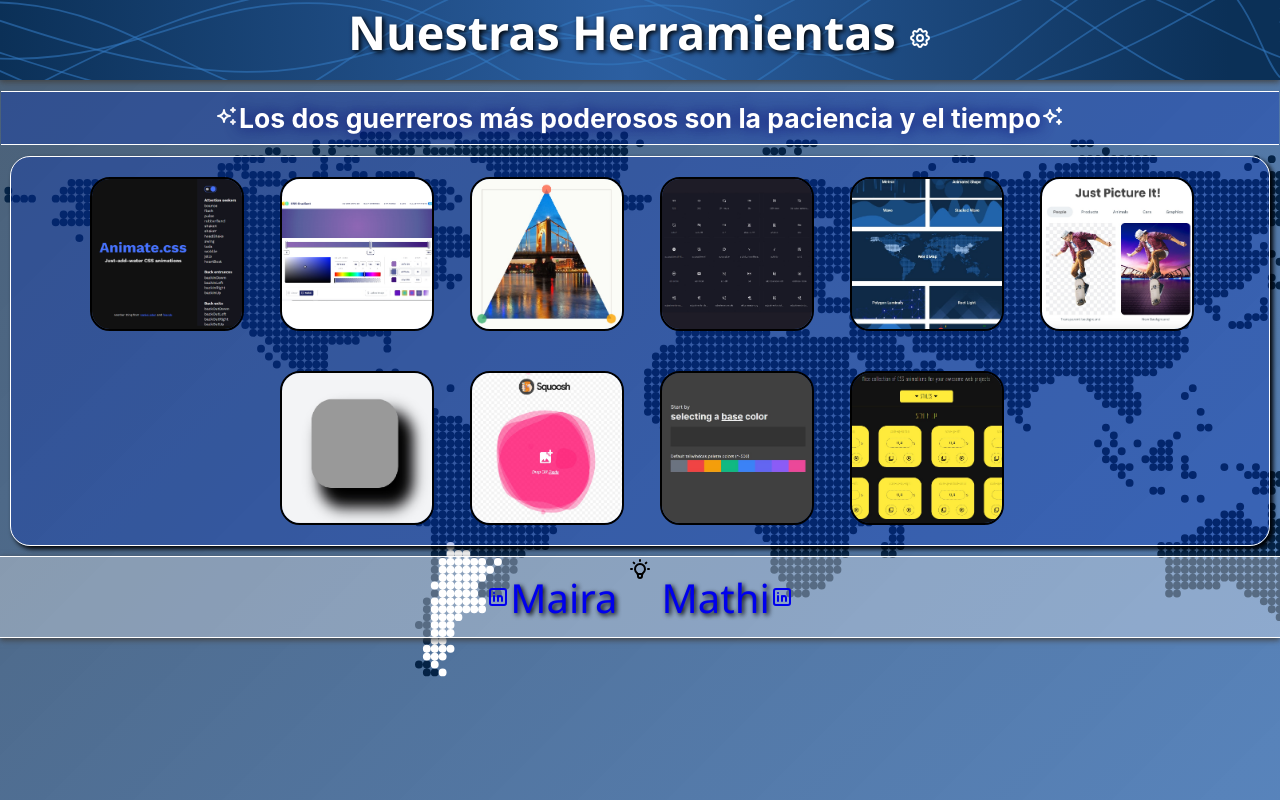
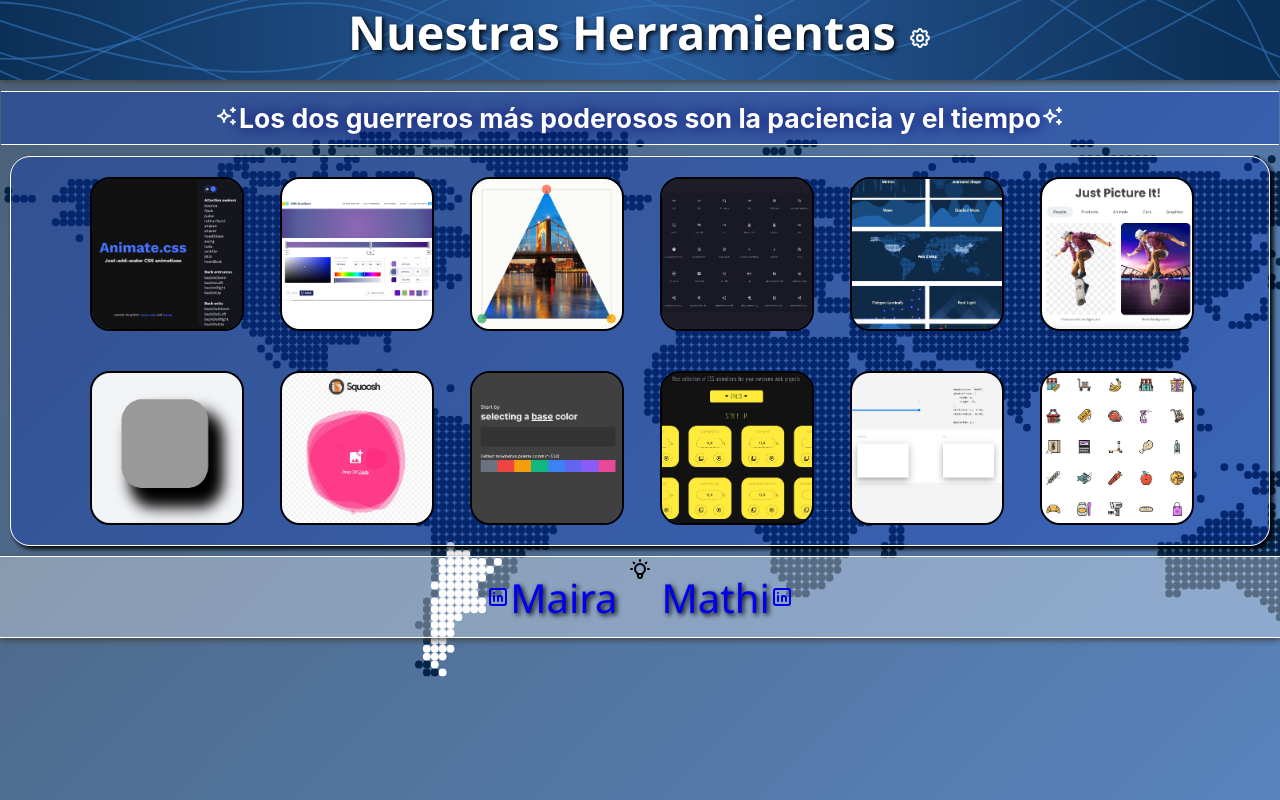
Before and after one commit to MathiasFernandez24/MyTools, a React (Create React App) app: page / in a window 1280 px wide. Built offline with nearby package versions, Linux system fonts and the light colour scheme.

Commit message:
add 2 tools

```diff
--- a/src/components/carrusel/Carrusel.css
+++ b/src/components/carrusel/Carrusel.css
@@ -4,9 +4,8 @@ h5 {
 }
 
 .carrusel-2-container {
-    /* height: 60px; */
+    height: min-content;
     display: flex;
-    background-color: aqua;
     background-color: rgba(1, 45, 187, 0.333);
     font-size: 2rem;
     padding: 10px;
--- a/src/dataBase/DB.js
+++ b/src/dataBase/DB.js
@@ -8,6 +8,8 @@ import img7 from './images/7.jpg'
 import img8 from './images/8.jpg'
 import img9 from './images/9.jpg'
 import img10 from './images/10.jpg'
+import img11 from './images/11.jpg'
+import img12 from './images/12.jpg'
 
 export const DB = [
     {
@@ -80,5 +82,19 @@ export const DB = [
         image: img10,
         detail: "Animaciones customizables para componentes"
     },
+    {
+        id: 11,
+        url: " https://ethercreative.github.io/react-native-shadow-generator/",
+        name: "Shadow Generator RN",
+        image: img11,
+        detail: "Sombras para React Native, equivalente en Android & IOS"
+    },
+    {
+        id: 12,
+        url: " https://www.flaticon.es/",
+        name: "Flaticon",
+        image: img12,
+        detail: "Iconos con colores para descargar en PNG o SVG"
+    },
 
 ]
```
Also changed, not shown: src/components/home/Home.css, src/dataBase/images/11.jpg (added), src/dataBase/images/12.jpg (added).
